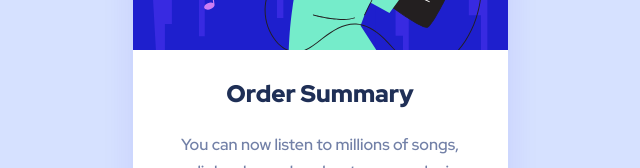
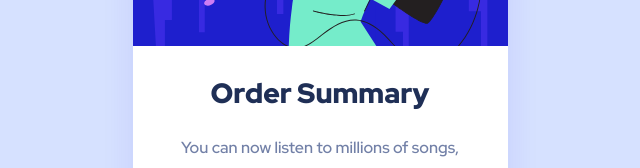
Before and after one commit to idiotic-enigma/order-summary-component, a website: page index.html in a window 1280 px wide. Shown: the part 247-415 px from the top of the page, without its empty margins (320-960 px from the left). Drawn offline with nearby package versions, Linux system fonts and the light colour scheme; files that its build step writes are made by us from their sources.

Commit message:
Created new font size variables

```diff
--- a/sass/abstracts/_variables.scss
+++ b/sass/abstracts/_variables.scss
@@ -30,8 +30,10 @@ $gry-dark-1: #000;
 /* Font sizes */
 $font-semi-small: 1.2rem;
 $font-small: 1.4rem;
+$font-semi-normal: 1.5rem;
 $font-normal: 1.6rem;
-$font-large: 2.4rem;
+$font-medium: 1.8rem;
+$font-large: 2.8rem;
 
 /*	Box shadows */
 $shd-light-soft: 0 2.4rem 3.2rem rgba($col-first, .1);
```
